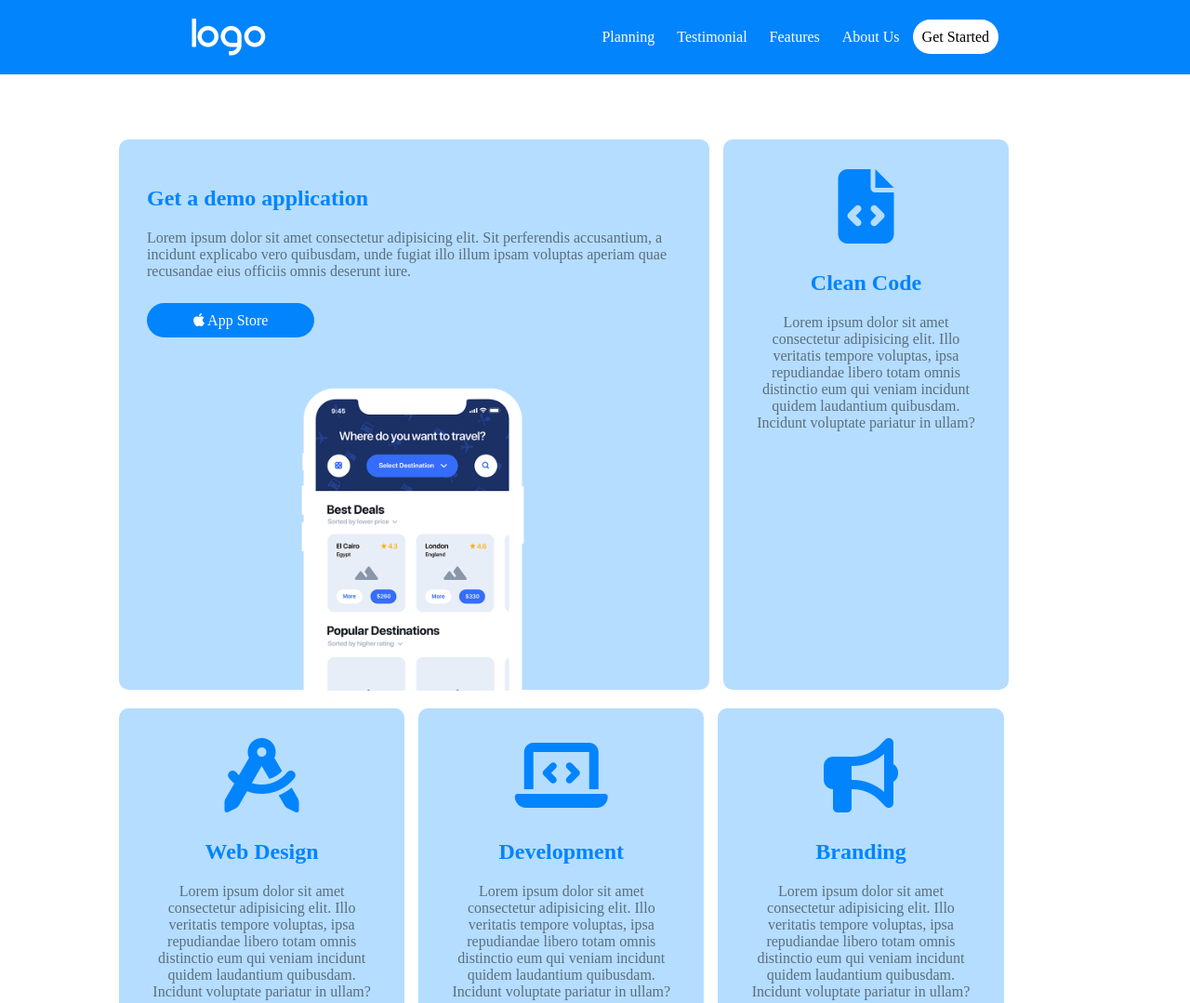
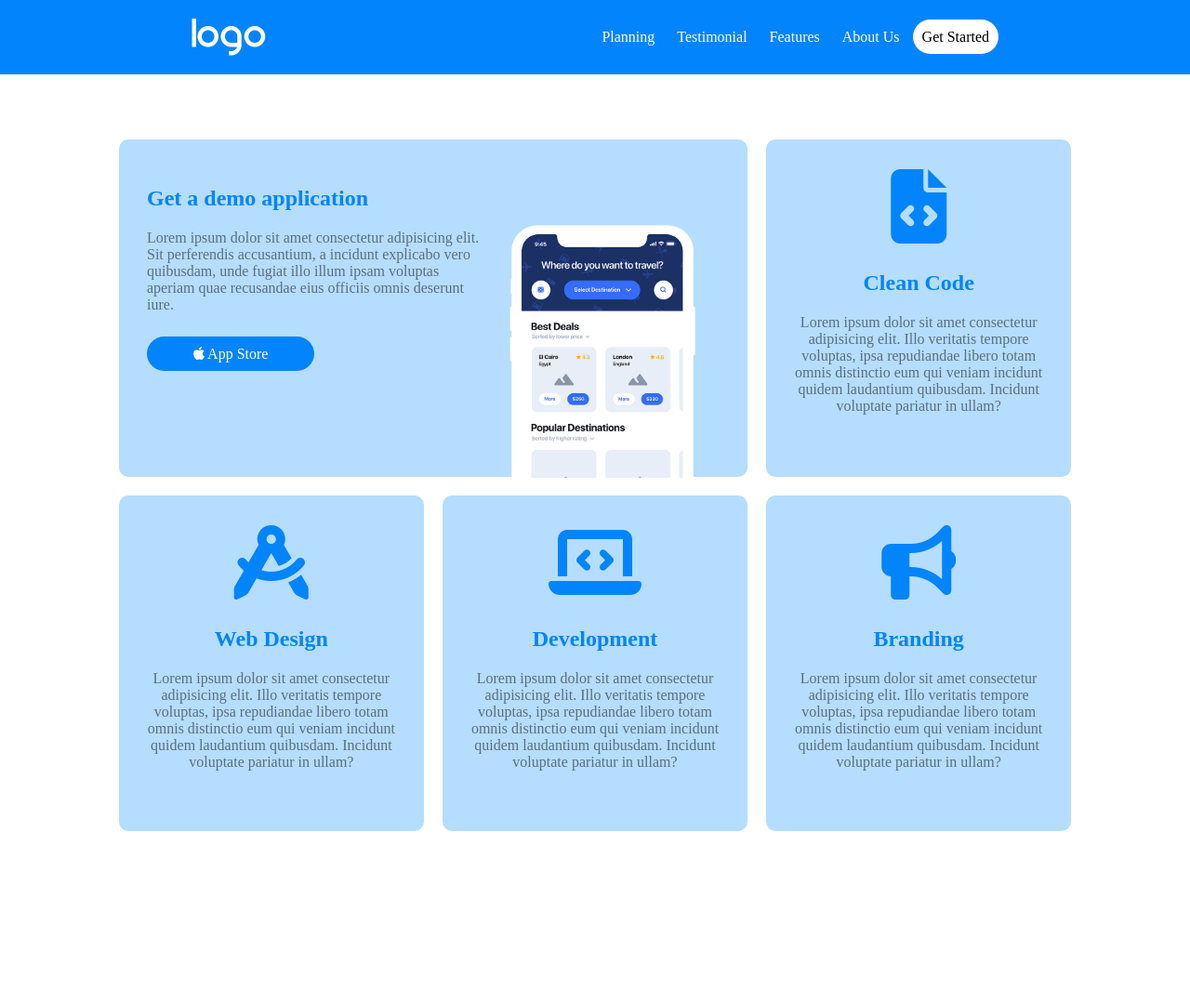
Before and after one commit to Lorenzo789/htmlcss-responsive-layout, a plain HTML site: page index.html in a window 1280 px wide. Shown: the top 1079 px of the page at 93% size. After the commit the page ends 914 px from the top, so only its background shows below. Drawn offline with Linux system fonts and the light colour scheme.

Commit message:
section app desktop complete

```diff
--- a/css/style.css
+++ b/css/style.css
@@ -132,9 +132,10 @@ header{
     /* SECTION-APP */
     .flex.wrap{
         column-gap: 15px;
+        justify-content: space-between;
     }
     .card-app.big{
-        width: 62%;
+        width: 65%;
     }
     .card-app{
         width: 30%;
@@ -158,5 +159,18 @@ header{
     /* HEADER */
 
     /* SECTION-APP */
-
+    .card-app.big{
+        display: flex;
+        width: 66%;
+    }
+    .card-app{
+        width: 32%;
+    }
+    .phone-img{
+        width: 50%;
+        align-self: flex-end;
+    }
+    .phone-img>img{
+        width: 250px;
+    }
 }
--- a/index.html
+++ b/index.html
@@ -35,10 +35,14 @@
             <div class="container-app">
                 <div class="flex wrap">
                     <div class="card-app big">
-                        <h2 class="title-text">Get a demo application</h2>
-                        <p class="p-text">Lorem ipsum dolor sit amet consectetur adipisicing elit. Sit perferendis accusantium, a incidunt explicabo vero quibusdam, unde fugiat illo illum ipsam voluptas aperiam quae recusandae eius officiis omnis deserunt iure.</p>
-                        <a id="store" href="#"><i class="fa-brands fa-apple"></i> App Store</a>
-                        <div class="phone-img"><img src="./img/phone.png" alt="phone"></div>
+                        <div>
+                            <h2 class="title-text">Get a demo application</h2>
+                            <p class="p-text">Lorem ipsum dolor sit amet consectetur adipisicing elit. Sit perferendis accusantium, a incidunt explicabo vero quibusdam, unde fugiat illo illum ipsam voluptas aperiam quae recusandae eius officiis omnis deserunt iure.</p>
+                            <a id="store" href="#"><i class="fa-brands fa-apple"></i> App Store</a>
+                        </div>
+                        <div class="phone-img">
+                            <img src="./img/phone.png" alt="phone">
+                        </div>
                     </div>
 
                     <div class="card-app">
```
